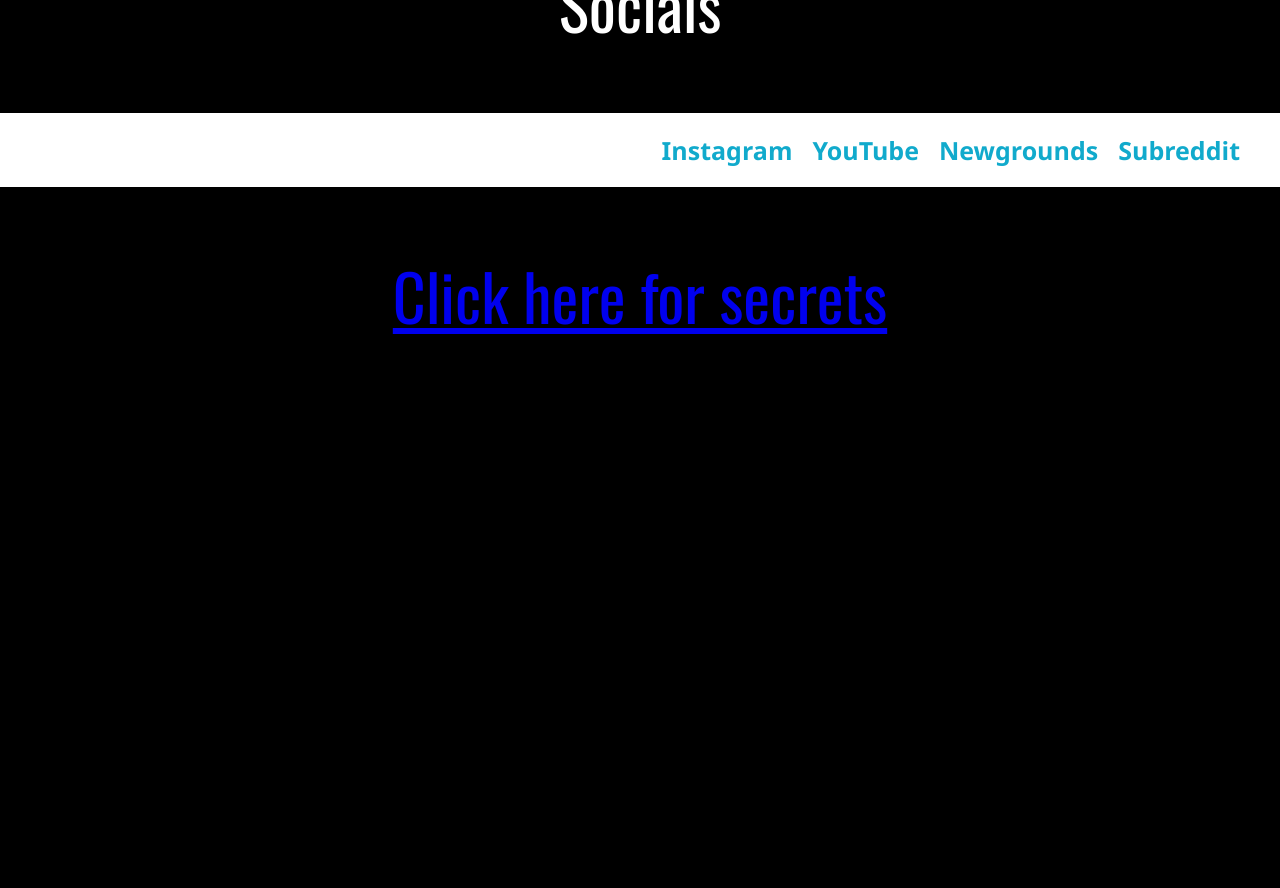
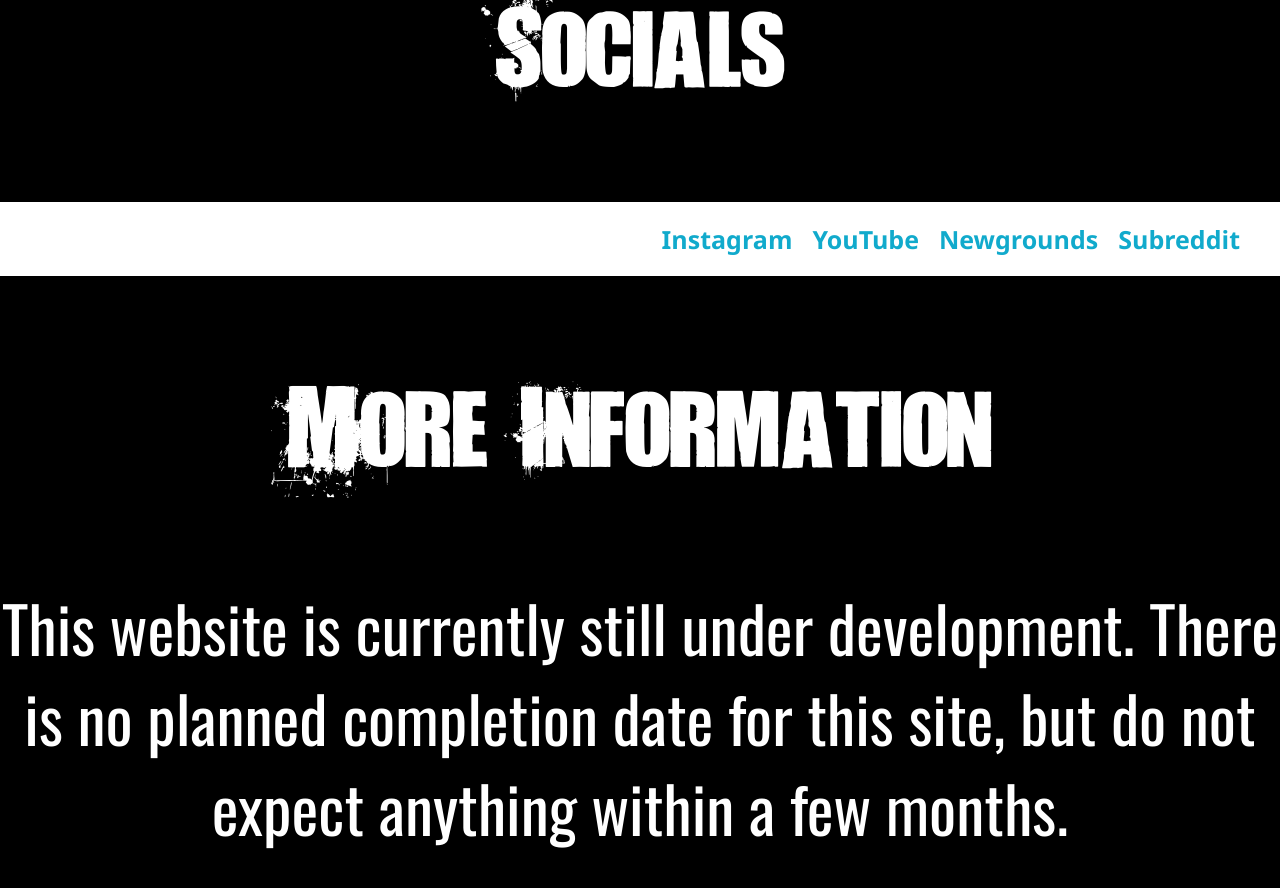
Before and after one commit to LiteralHat/literalhat.github.io, a Jekyll site: the page built from index.html, in a window 1280 px wide and 900 px high, scrolled down 1826 px. Shown: the top 888 px of the window. Built offline with Jekyll 4.4.1, drawn with Linux system fonts in a browser that asks for light colours; Markdown is read by kramdown in place of the engine named in the settings; before the commit the page ends 2231 px from its top, so only the background shows below that.

Commit message:
Update index.html

```diff
--- a/index.html
+++ b/index.html
@@ -7,7 +7,7 @@ title: LiteralHat
 <p align="center">Currently slamming my head from all this html css and javascript shit</p>
 <img src="images/WorkInProgress.png" alt="Yeah!" class="center">
 
-<p align="center">Socials</p>
+<h1 align="center">Socials</h1>
 
 <p><ul>
 
@@ -18,5 +18,7 @@ title: LiteralHat
 </ul>
 </p>
 
+<h1 align="center">More Information</h1>
+<p align="center">This website is currently still under development. There is no planned completion date for this site, but do not expect anything within a few months.</p>
 
 <p align="center"><a href="https://www.youtube.com/watch?v=dQw4w9WgXcQ">Click here for secrets</a></p>
```
